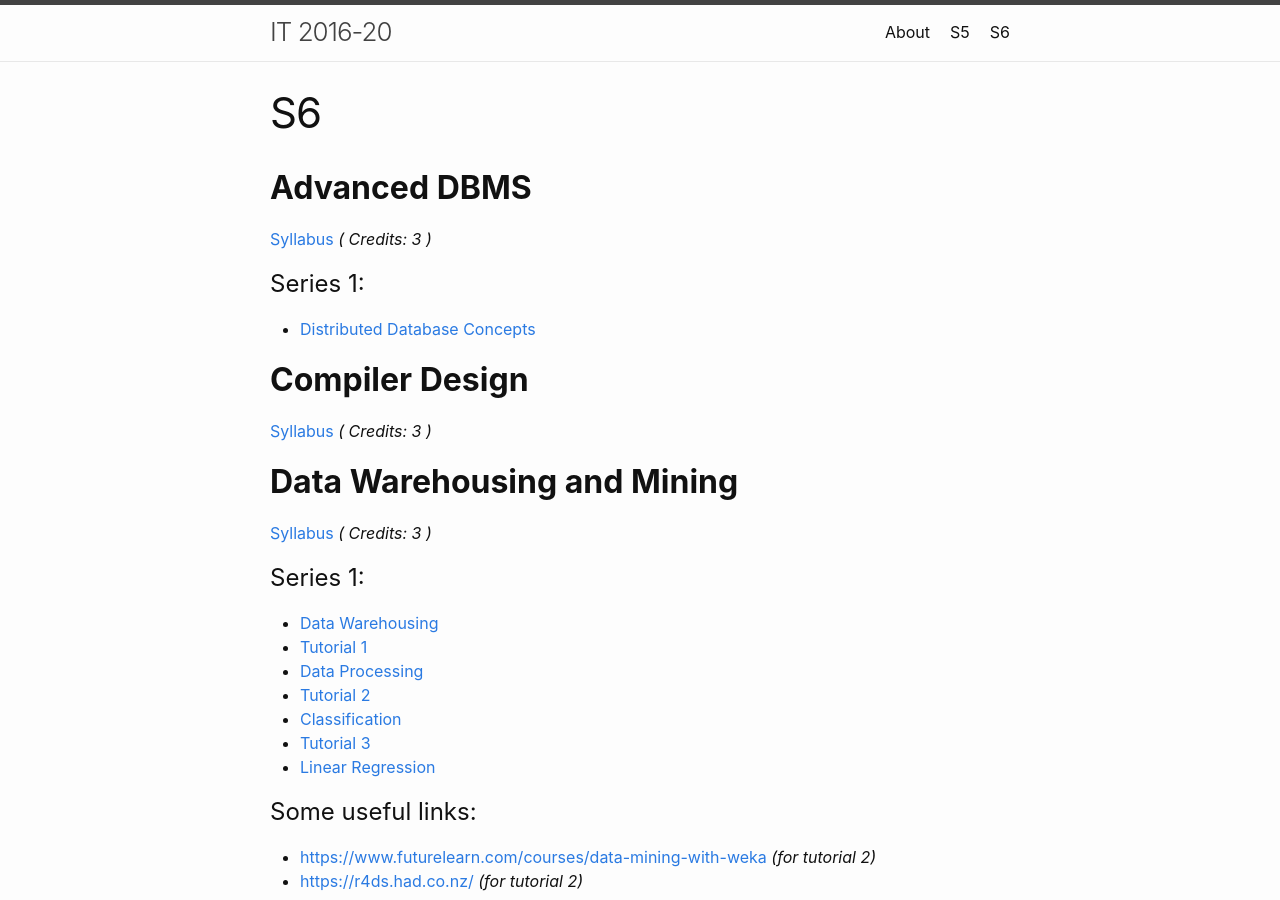
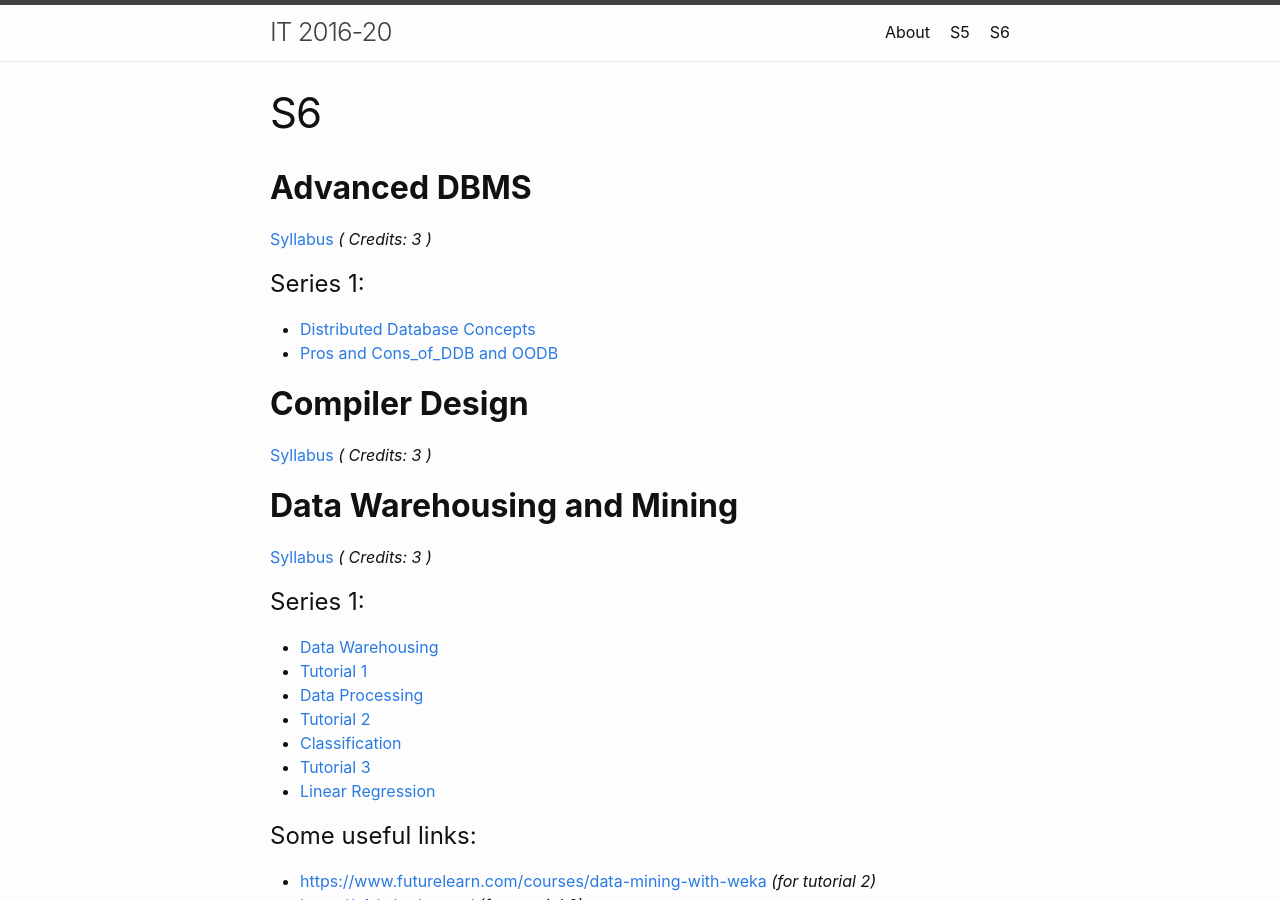
Before and after one commit to IT-GECBH/2020, a Jekyll site: the page built from resources_s6.md, in a window 1280 px wide and 900 px high. Built offline with Jekyll 4.4.1, drawn with Linux system fonts in a browser that asks for light colours.

Commit message:
Update resources_s6.md

```diff
--- a/resources_s6.md
+++ b/resources_s6.md
@@ -8,6 +8,7 @@ permalink: /resources-s6/
 [Syllabus][adbms-syll] *( Credits: 3 )*  <br />
 # Series 1:
 * [Distributed Database Concepts][adbms-ddc]
+* [Pros and Cons_of_DDB and OODB][adbms-pros]
 
 ## **Compiler Design**
 [Syllabus][cd-syll] *( Credits: 3 )*  <br />
@@ -93,6 +94,7 @@ permalink: /resources-s6/
 
 [adbms-syll]: /resources/ADMS/IT366_Advanced_Database_Management_Systems.pdf
 [adbms-ddc]: /resources/ADMS/Chapter23_Distributed_DB_concepts.pptx
+[adbms-pros]: /resources/ADMS/Pros&Cons_of_DDB_OODB.docx
 
 [pom-syll]: /resources/POM/HS300_Principles_of_management.pdf
 
```
